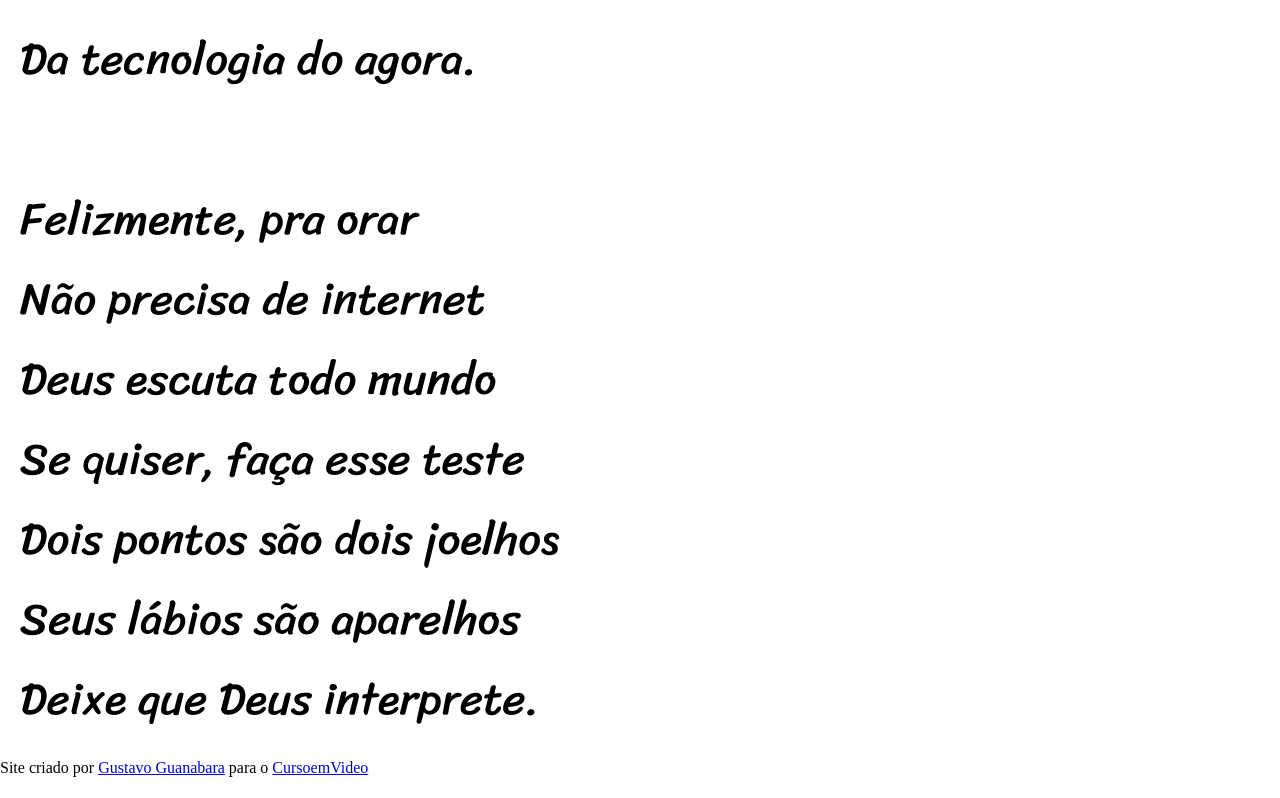
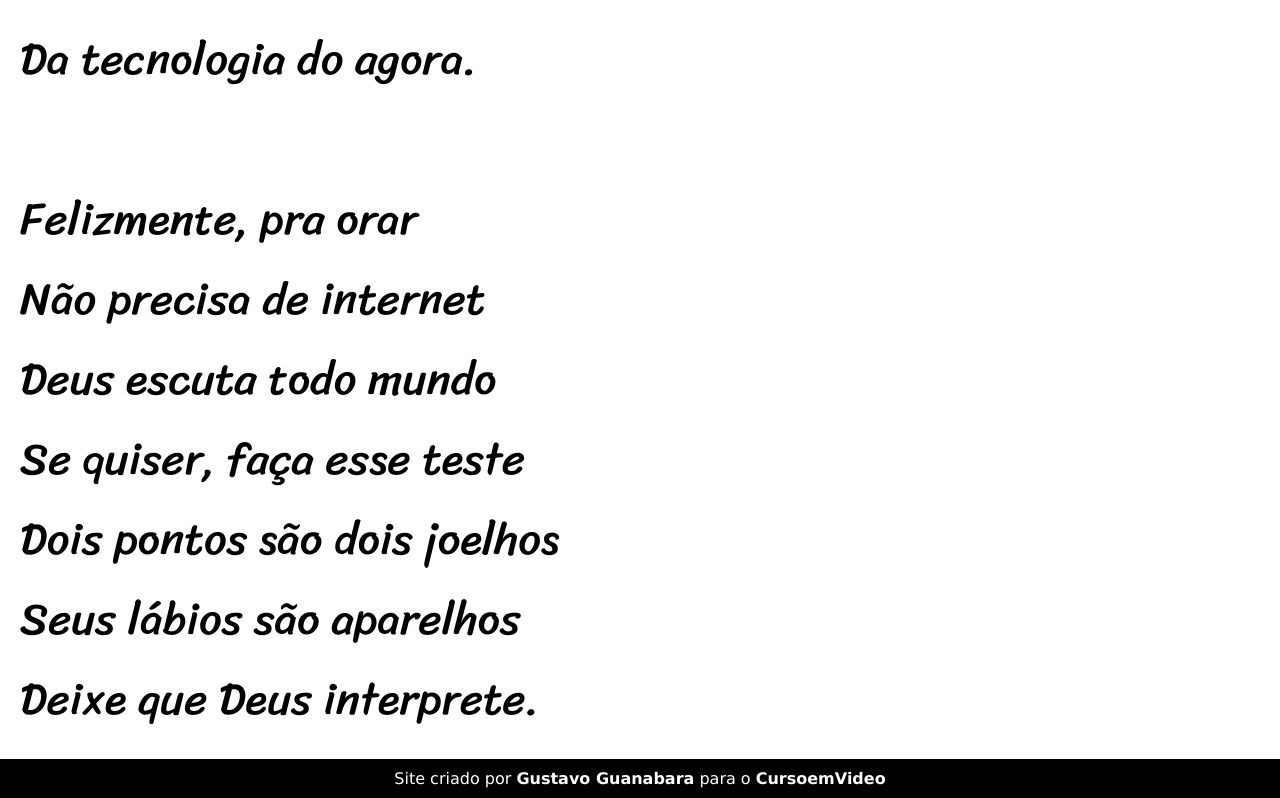
Before and after one commit to joaof-marques/projeto-cordel, a plain HTML site: page index.html in a window 1280 px wide. Shown: the part 3841-4639 px from the top of the page. Before the commit the page ends 4618 px from the top, so only its background shows below. Drawn offline with Linux system fonts and the light colour scheme.

Commit message:
Estilização Footer

```diff
--- a/style/style.css
+++ b/style/style.css
@@ -38,7 +38,10 @@ header a:hover{
     text-decoration: underline;
 }
 
+/* HEADER /\ */
 /* --------------------------------- */
+/* MAIN   \/ */
+
 section{
     font-family: var(--fonte-poema);
     font-size: 3.5vw;
@@ -67,3 +70,23 @@ section p{
     background-size: cover;
     color: white;
 }
+
+/* MAIN   /\ */
+/* --------------------------------- */
+/* FOOTER \/ */
+
+footer{
+    background-color: black;
+    text-align: center;
+    color: white;
+    padding: 10px;
+    font-family: var(--fonte-padrao);
+}
+footer a{
+    text-decoration: none;
+    color: white;
+    font-weight: bold;
+}
+footer a:hover{
+    text-decoration: underline;
+}
```
